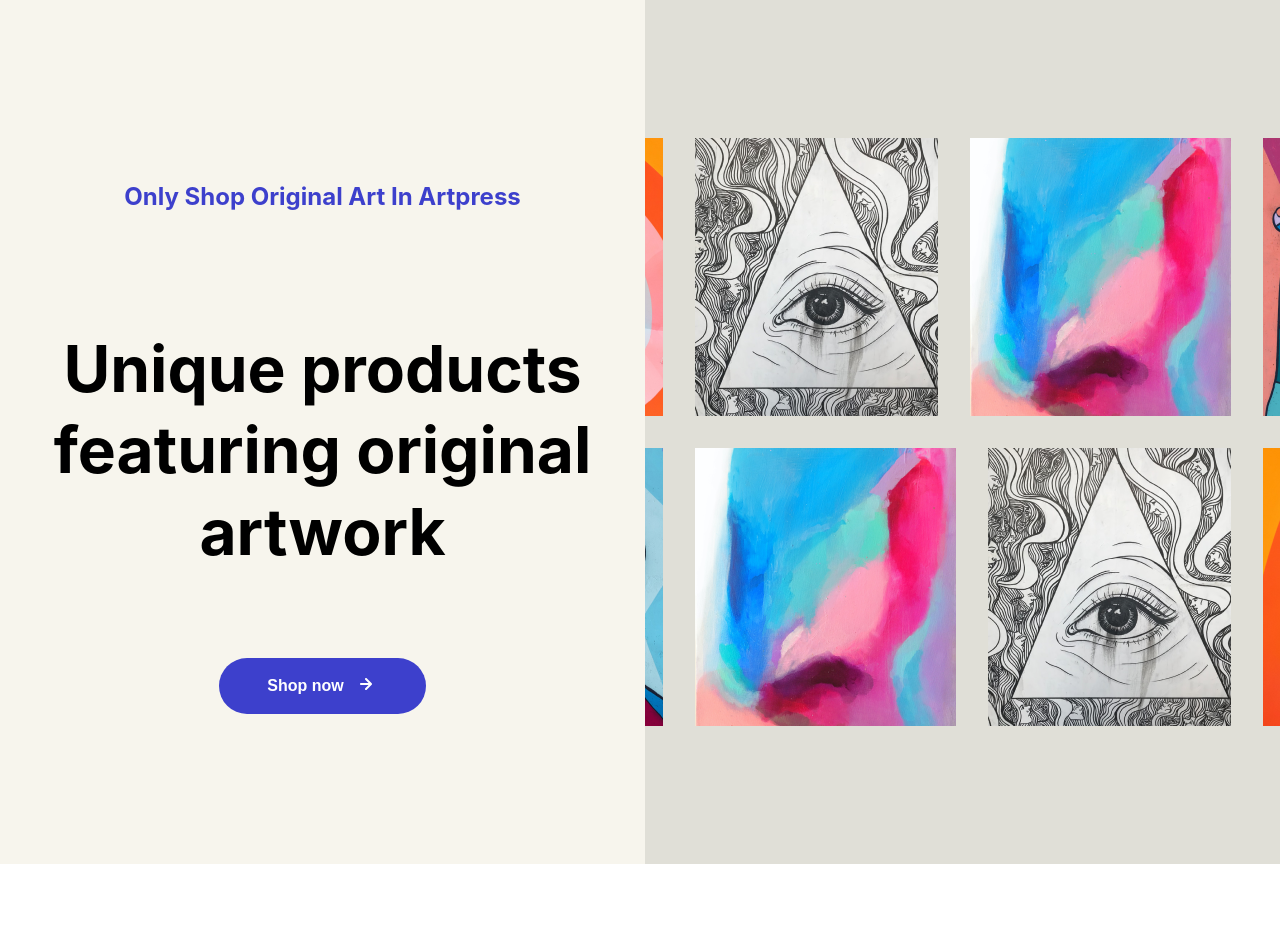
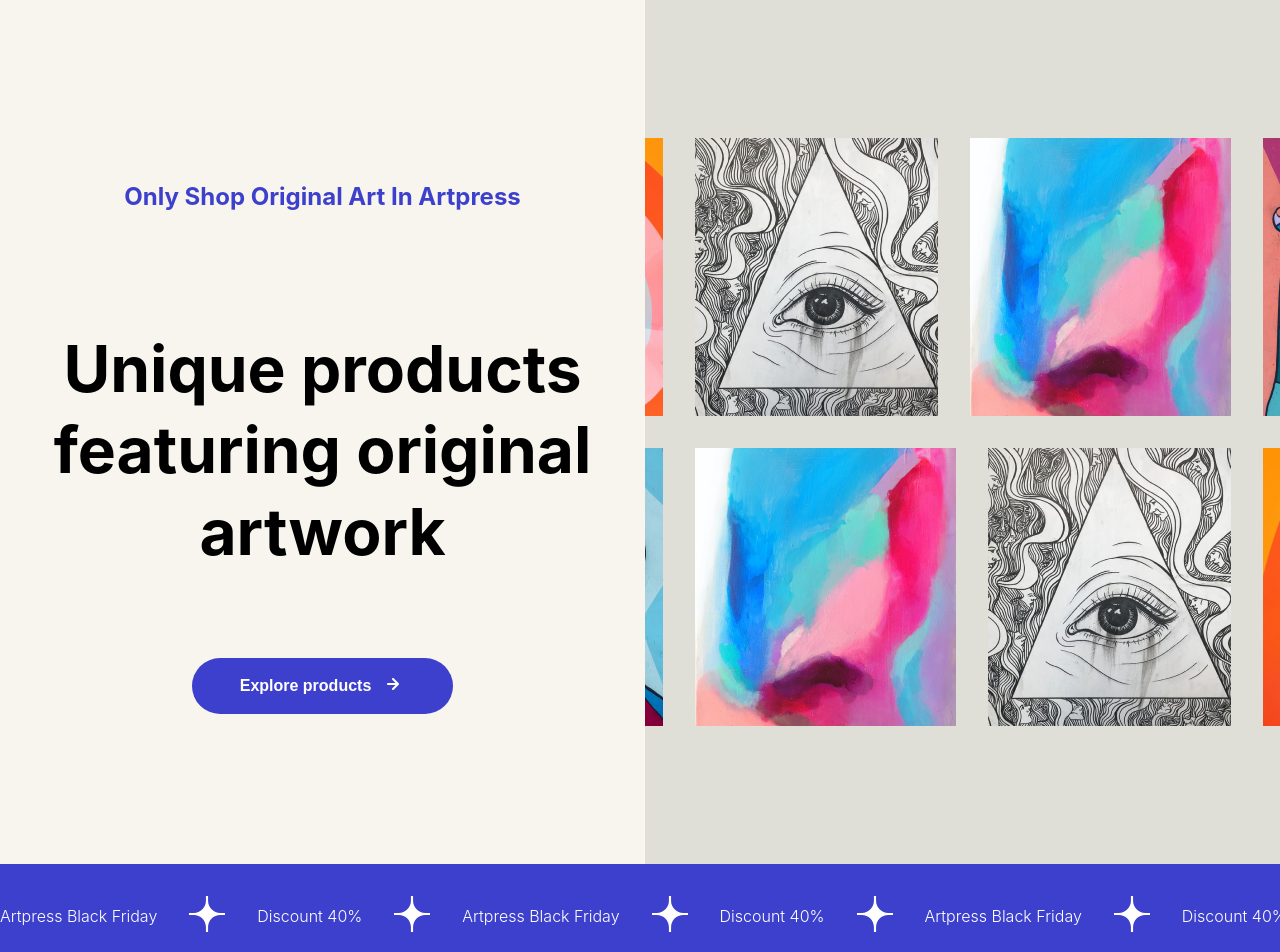
Before and after one commit to Rizfirsy/Artpress, a React (Create React App) app: page / in a window 1280 px wide. Shown: the top 952 px of the page. Before the commit the page ends 864 px from the top, so only its background shows below. Built offline with nearby package versions, Linux system fonts and the light colour scheme.

Commit message:
promo section

```diff
--- a/src/App.js
+++ b/src/App.js
@@ -1,9 +1,11 @@
 import Header from "./sections/Header/Header";
+import Promo from "./sections/Promo/Promo";
 
 function App() {
   return (
     <div className="App">
       <Header />
+      <Promo />
     </div>
   );
 }
--- a/src/sections/Header/Header.js
+++ b/src/sections/Header/Header.js
@@ -26,7 +26,7 @@ const Header = () => {
       <div className={styles.text}>
         <h4>Only shop original art in artpress</h4>
         <h1>Unique products featuring original artwork</h1>
-        <Button text="Shop now" icon={rightArrow} />
+        <Button text="Explore products" icon={rightArrow} />
       </div>
       <div className={styles.carousel}>
         <div className={styles["top-row"]}>
--- /dev/null
+++ b/src/sections/Promo/Promo.js
@@ -0,0 +1,39 @@
+import styles from "./Promo.module.css";
+
+const Promo = () => {
+  const logo = (
+    <svg
+      width="36"
+      height="36"
+      viewBox="0 0 36 36"
+      fill="none"
+      xmlns="http://www.w3.org/2000/svg"
+    >
+      <path
+        d="M0 16.9268V19.0701H4.78638C11.493 19.0701 16.9299 24.507 16.9299 31.2136V36H19.0732V31.2136C19.0732 24.507 24.5102 19.0701 31.2168 19.0701H36V16.9268H31.2136C24.507 16.9268 19.0701 11.4898 19.0701 4.78324V0H16.9268V4.78638C16.9268 11.493 11.4898 16.9299 4.78324 16.9299H0V16.9268Z"
+        fill="white"
+      />
+    </svg>
+  );
+
+  const content = [];
+
+  for (let i = 0; i < 20; i++) {
+    content.push(
+      <>
+        <span>Artpress Black Friday</span>
+        <span>{logo}</span>
+        <span>Discount 40%</span>
+        <span>{logo}</span>
+      </>
+    );
+  }
+
+  return (
+    <section className={styles.promo}>
+      <div className={styles.content}>{content}</div>
+    </section>
+  );
+};
+
+export default Promo;
--- /dev/null
+++ b/src/sections/Promo/Promo.module.css
@@ -0,0 +1,20 @@
+.promo {
+  background-color: #3d40cc;
+  padding: 2rem 0;
+  overflow: hidden;
+}
+
+.content {
+  width: 100%;
+  display: flex;
+  justify-content: flex-start;
+  align-items: center;
+  gap: 2rem;
+
+  color: white;
+  font-weight: 300;
+}
+
+.content span {
+  min-width: max-content;
+}
```
Also changed, not shown: src/images/logo.svg (added).
